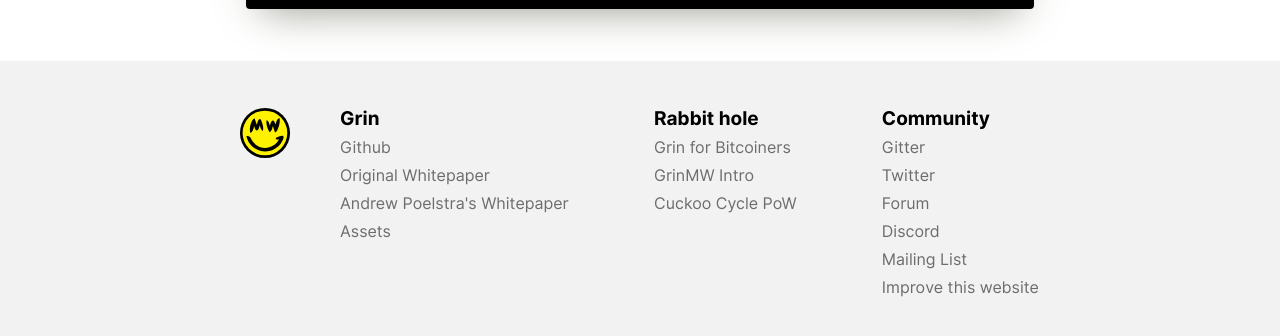
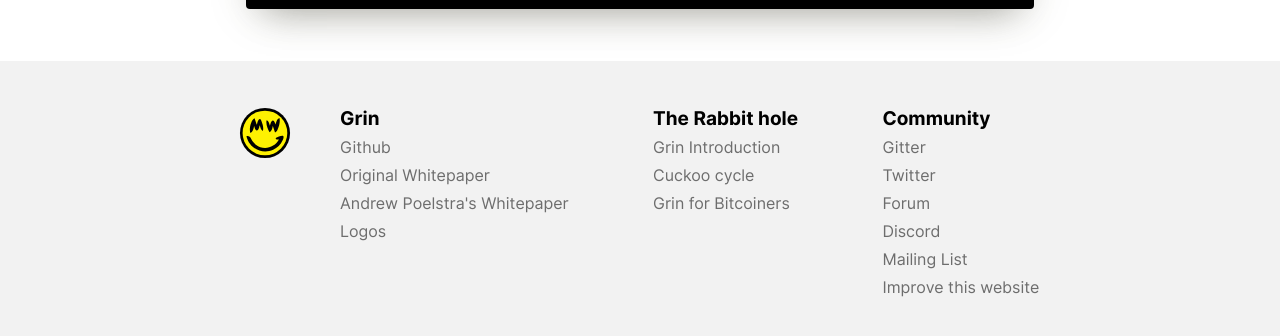
Before and after one commit to mimblewimble/site, a Jekyll site: the page built from index.html, in a window 1280 px wide and 900 px high, scrolled down 1958 px. Shown: the part 532-868 px from the top of the window. Built offline with Jekyll 4.4.1, drawn with Linux system fonts in a browser that asks for light colours; nearby versions of some CDN libraries.

Commit message:
Update footer

```diff
--- a/_includes/footer.html
+++ b/_includes/footer.html
@@ -8,13 +8,13 @@
       <div><a href="https://github.com/mimblewimble/grin/releases">Github</a></div>
       <div><a href="https://download.wpsoftware.net/bitcoin/wizardry/mimblewimble.txt">Original Whitepaper</a></div>
       <div><a href="https://download.wpsoftware.net/bitcoin/wizardry/mimblewimble.pdf">Andrew Poelstra's Whitepaper</a></div>
-      <div><a href="/visuals">Assets</a></div>
+      <div><a href="/visual">Logos</a></div>
     </section>
     <section class="footer-section">
-      <strong><h4>Rabbit hole</h4></strong>
+      <strong><h4>The Rabbit hole</h4></strong>
+      <div><a href="https://github.com/mimblewimble/grin/blob/master/doc/intro.md">Grin Introduction</a></div>
+      <div><a href="https://github.com/mimblewimble/grin/blob/master/doc/pow/pow.md">Cuckoo cycle</a></div>
       <div><a href="https://github.com/mimblewimble/grin/blob/master/doc/grin4bitcoiners.md">Grin for Bitcoiners</a></div>
-      <div><a href="https://github.com/mimblewimble/grin/blob/master/doc/intro.md">GrinMW Intro</a></div>
-      <div><a href="https://github.com/mimblewimble/grin/blob/master/doc/pow/pow.md">Cuckoo Cycle PoW</a></div>
     </section>
     <section class="footer-section" style="flex-grow: 6;">
       <strong><h4>Community</h4></strong>
```
